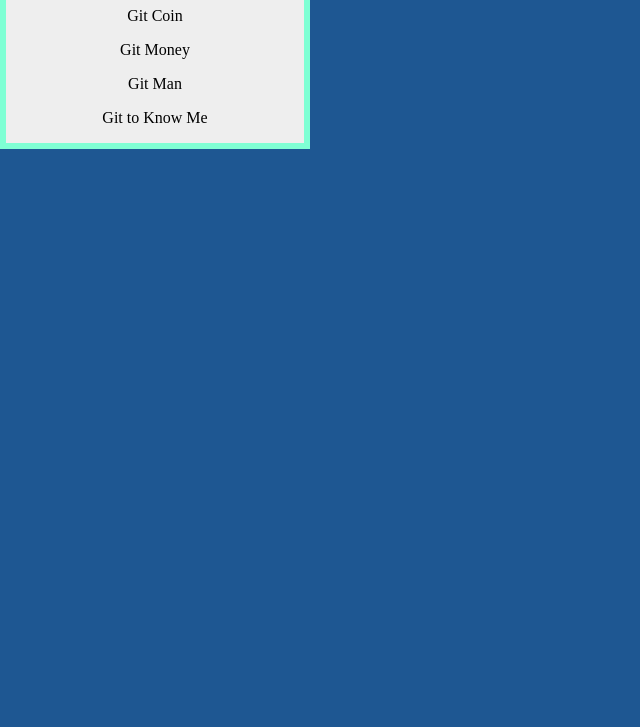
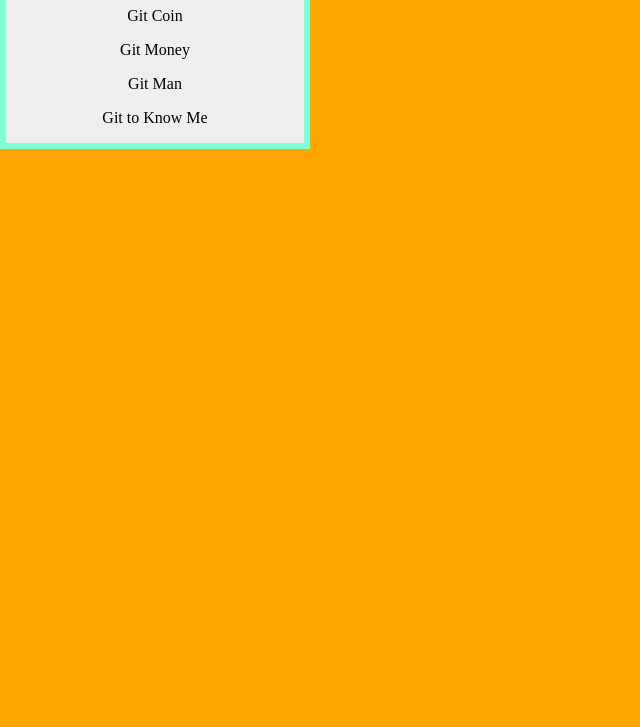
Before and after one commit to cramirez88/first-repo, a plain HTML site: page index.html in a window 1280 px wide. Shown: the part 73-800 px from the top of the page, without its empty margins (0-640 px from the left). Drawn offline with Linux system fonts and the light colour scheme.

Commit message:
changed background
changed background

```diff
--- a/index.html
+++ b/index.html
@@ -13,7 +13,7 @@
         body {
             margin-top: 0;
             margin-left: 0;
-            background-color: #1e5792;
+            background-color: orange;
         }
 
         h1 {
```
